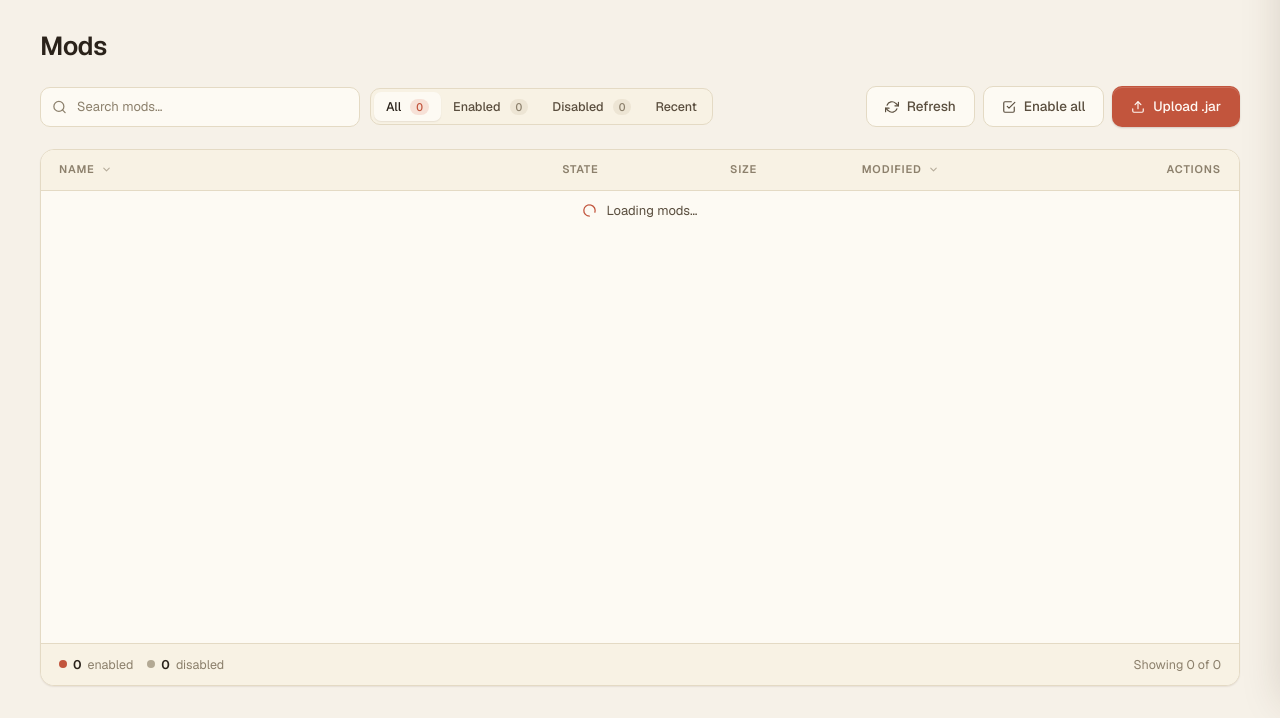
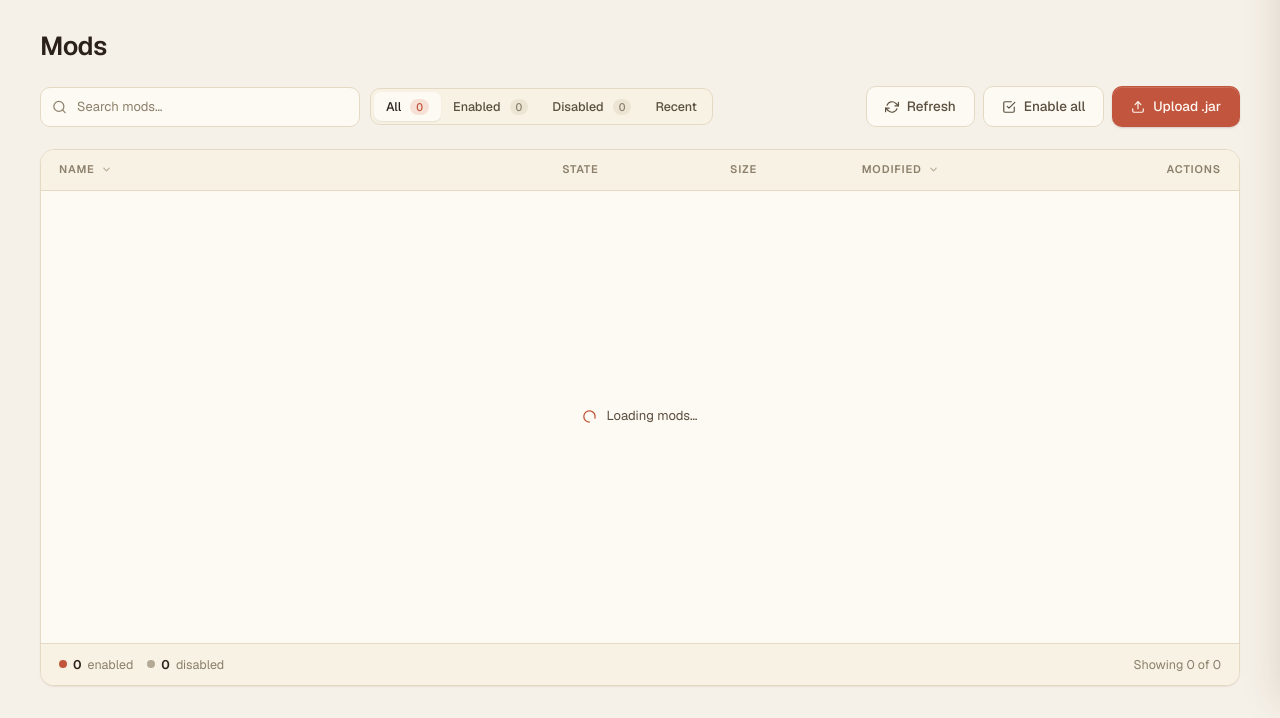
Before and after one commit to Migrim/Minecraft-Server-Dashboard, a Python web app: template templates/mods.html in a window 1280 px wide. Shown: the part 82-800 px from the top of the page. Run offline with Jinja, Linux system fonts and the light colour scheme; the template is opened without the code that fills it, so the values that code supplies are empty.

Commit message:
centered the loader

```diff
--- a/templates/mods.html
+++ b/templates/mods.html
@@ -59,7 +59,7 @@
   .table-scroll::-webkit-scrollbar { width: 10px; }
   .table-scroll::-webkit-scrollbar-thumb { background: var(--border-strong); border-radius: 999px; }
 
-  table.mods { width: 100%; border-collapse: separate; border-spacing: 0; font-size: 13.5px; }
+  table.mods { width: 100%; height: 100%; border-collapse: separate; border-spacing: 0; font-size: 13.5px; }
   table.mods thead th {
     position: sticky; top: 0;
     background: var(--surface-2); color: var(--text-3);
```
